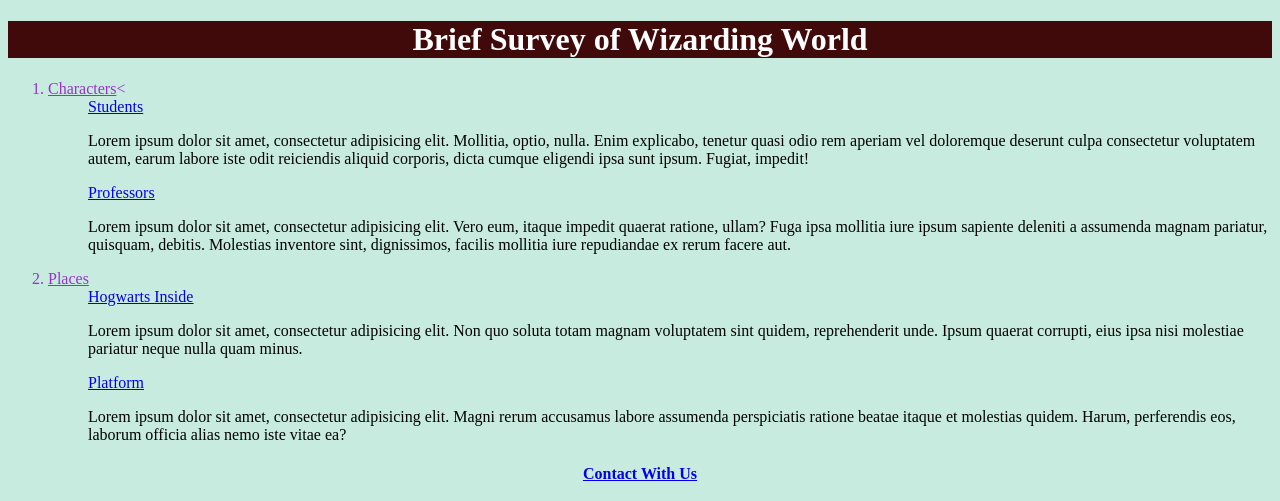
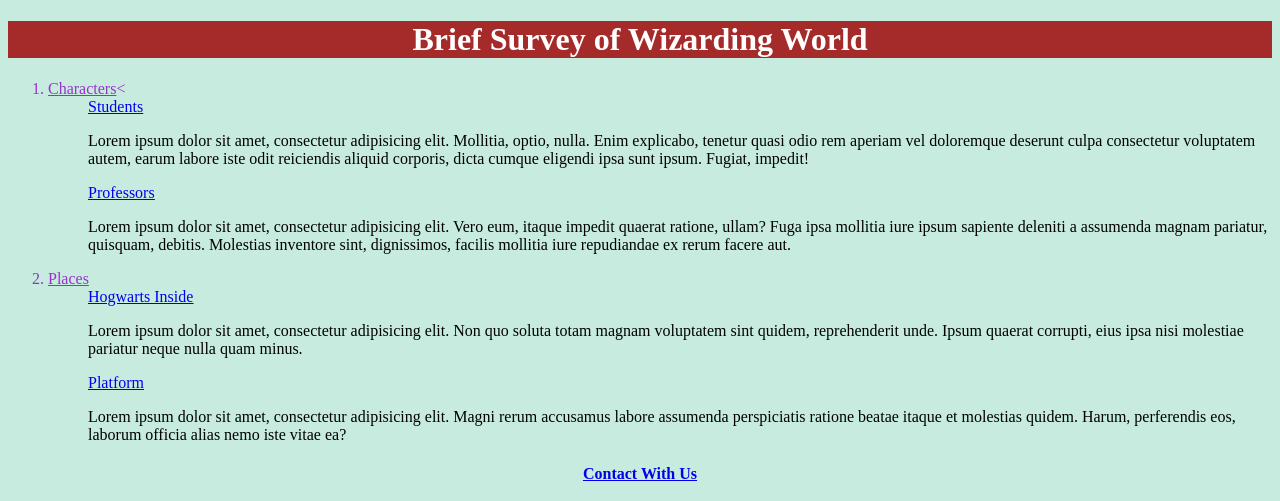
Before and after one commit to nisha-76/asso3, a plain HTML site: page index.html in a window 1280 px wide. Shown: the top 501 px of the page. Drawn offline with Linux system fonts and the light colour scheme.

Commit message:
Add files via upload

```diff
--- a/index.html
+++ b/index.html
@@ -8,7 +8,7 @@
         h1{
             text-align: center;
             color: white;
-            background-color: #410a0a;
+            background-color: brown;
         }
         body{
             background-color: rgba(135, 214, 187, 0.46);
```
